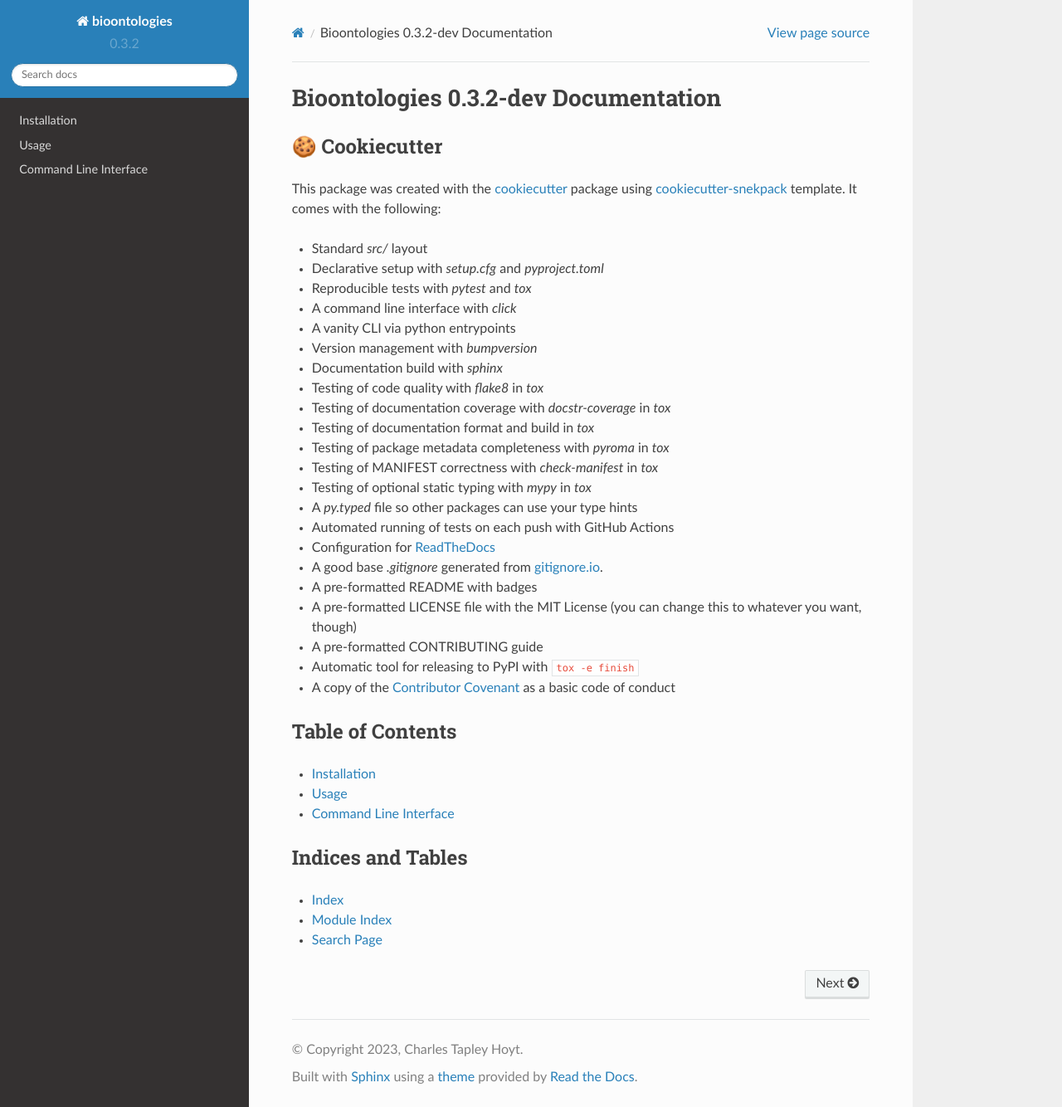
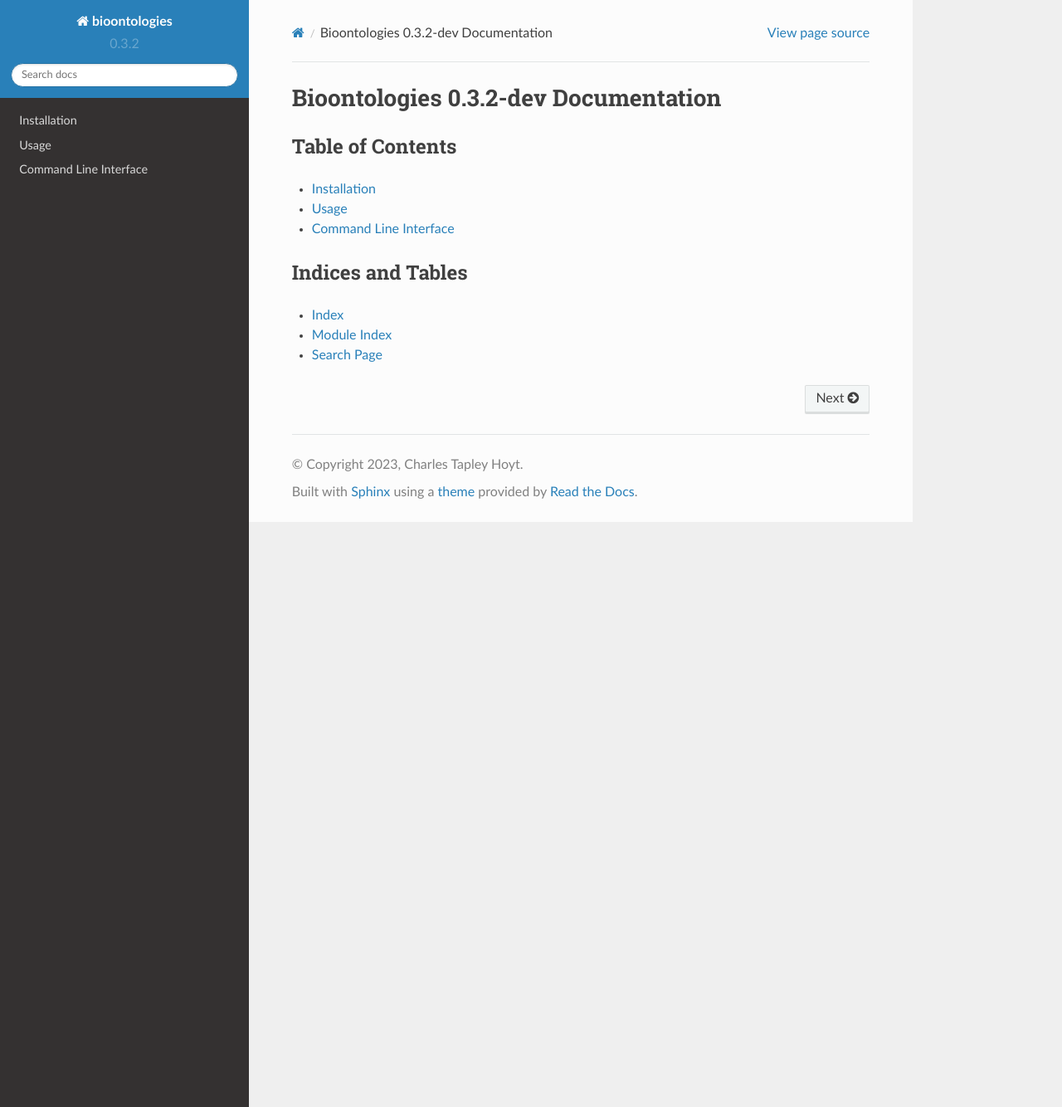
Before and after one commit to biopragmatics/bioontologies, a Sphinx documentation site: the page built from docs/source/index.rst, in a window 1280 px wide and 1334 px high. Shown: the whole window at 83% size. Built offline with Sphinx 7.4.7 and the Read the Docs theme 2.0.0, drawn with Linux system fonts in a browser that asks for light colours.

Commit message:
Update index.rst

```diff
--- a/docs/source/index.rst
+++ b/docs/source/index.rst
@@ -1,35 +1,5 @@
 Bioontologies |release| Documentation
 =====================================
-
-🍪 Cookiecutter
----------------
-This package was created with the `cookiecutter <https://github.com/cookiecutter/cookiecutter>`_
-package using `cookiecutter-snekpack <https://github.com/cthoyt/cookiecutter-snekpack>`_ template.
-It comes with the following:
-
-- Standard `src/` layout
-- Declarative setup with `setup.cfg` and `pyproject.toml`
-- Reproducible tests with `pytest` and `tox`
-- A command line interface with `click`
-- A vanity CLI via python entrypoints
-- Version management with `bumpversion`
-- Documentation build with `sphinx`
-- Testing of code quality with `flake8` in `tox`
-- Testing of documentation coverage with `docstr-coverage` in `tox`
-- Testing of documentation format and build in `tox`
-- Testing of package metadata completeness with `pyroma` in `tox`
-- Testing of MANIFEST correctness with `check-manifest` in `tox`
-- Testing of optional static typing with `mypy` in `tox`
-- A `py.typed` file so other packages can use your type hints
-- Automated running of tests on each push with GitHub Actions
-- Configuration for `ReadTheDocs <https://readthedocs.org/>`_
-- A good base `.gitignore` generated from `gitignore.io <https://gitignore.io>`_.
-- A pre-formatted README with badges
-- A pre-formatted LICENSE file with the MIT License (you can change this to whatever you want, though)
-- A pre-formatted CONTRIBUTING guide
-- Automatic tool for releasing to PyPI with ``tox -e finish``
-- A copy of the `Contributor Covenant <https://www.contributor-covenant.org>`_ as a basic code of conduct
-
 Table of Contents
 -----------------
 .. toctree::
```
